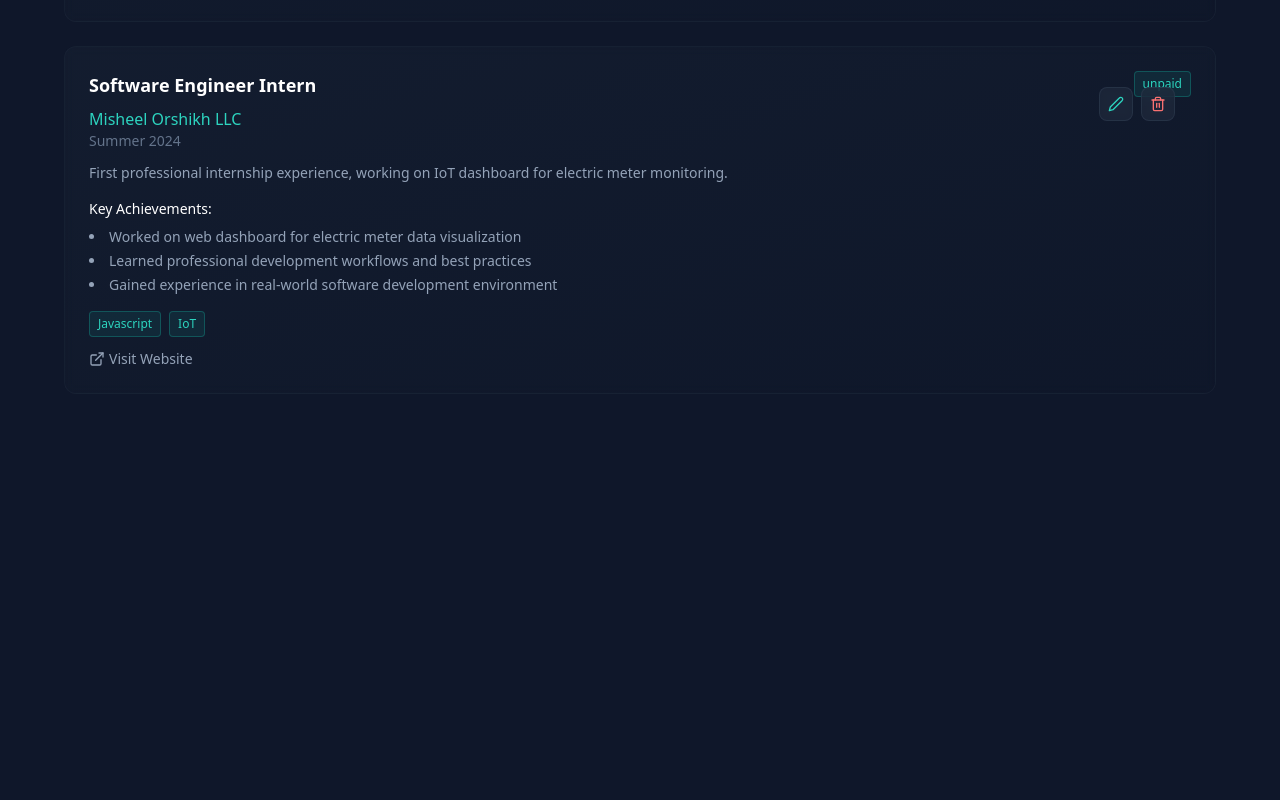
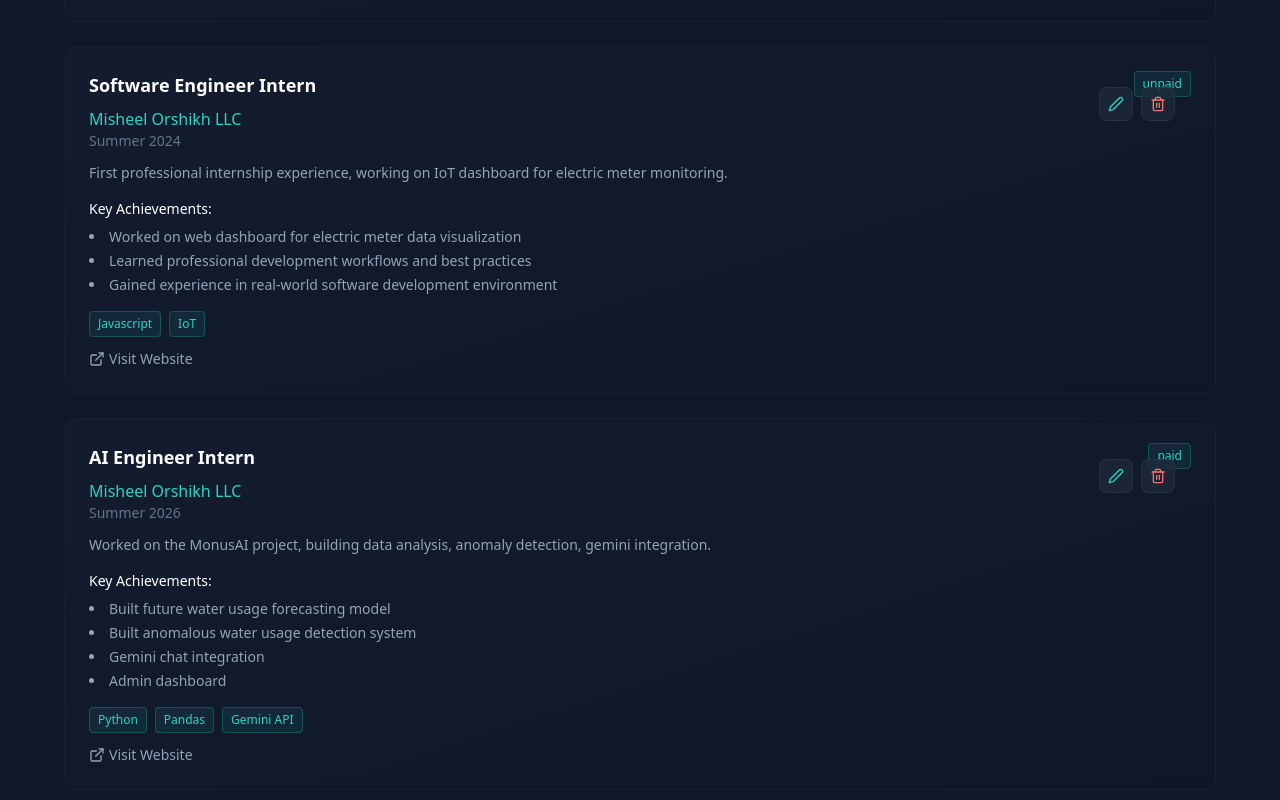
Before and after one commit to Sain-orshikh/portfolio, a Next.js app: page /zlog/experience in a window 1280 px wide. Shown: the part 1558-2358 px from the top of the page. Before the commit the page ends 1984 px from the top, so only its background shows below. Built offline with nearby package versions, Linux system fonts and the light colour scheme.

Commit message:
Add experience: AI Engineer Intern at Misheel Orshikh LLC

```diff
--- a/src/data/experiences.ts
+++ b/src/data/experiences.ts
@@ -93,5 +93,25 @@ export const experiences: Experience[] = [
     ],
     type: "unpaid",
     link: "https://gersmart.mn/"
+  },
+  {
+    id: "exp-1785899267028",
+    role: "AI Engineer Intern",
+    company: "Misheel Orshikh LLC",
+    period: "Summer 2026",
+    description: "Worked on the MonusAI project, building data analysis, anomaly detection, gemini integration.",
+    achievements: [
+      "Built future water usage forecasting model",
+      "Built anomalous water usage detection system",
+      "Gemini chat integration",
+      "Admin dashboard"
+    ],
+    tech: [
+      "Python",
+      "Pandas",
+      "Gemini API"
+    ],
+    type: "paid",
+    link: "https://gersmart.mn/"
   }
 ];
```
